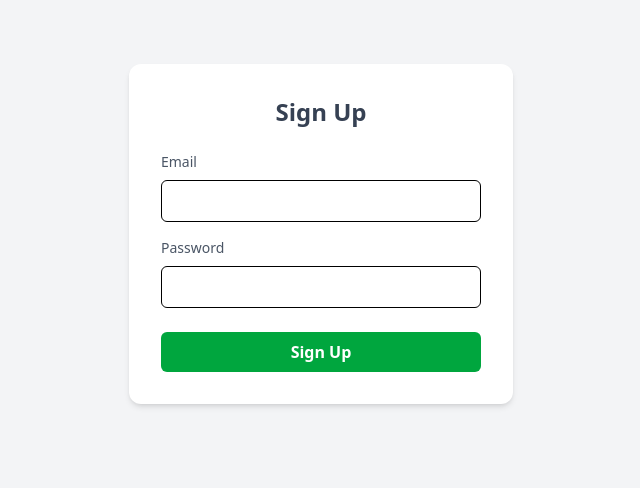
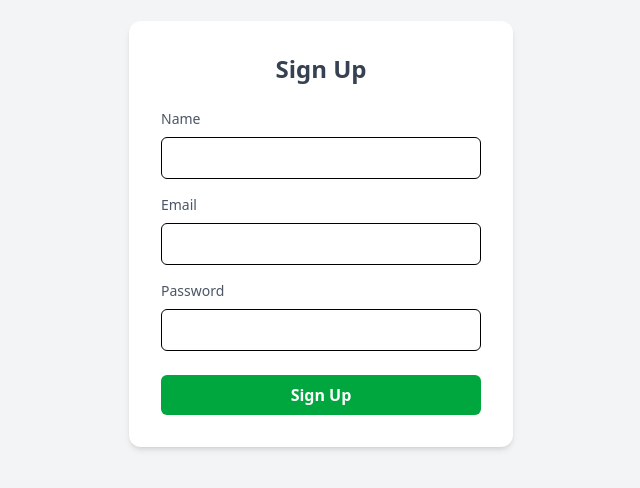
Before and after one commit to Harshitaa109/Dineboard, a React (Vite) app in the folder frontend/: page /signup in a window 1280 px wide. Shown: the part 166-654 px from the top of the page, without its empty margins (319-959 px from the left). Built offline with nearby package versions, Linux system fonts and the light colour scheme.

Commit message:
Update Signup.jsx

```diff
--- a/frontend/src/pages/Signup.jsx
+++ b/frontend/src/pages/Signup.jsx
@@ -3,6 +3,7 @@ import axios from "axios";
 import { useNavigate } from "react-router-dom";
 
 const Signup = () => {
+  const [name, setName] = useState(""); // New name state
   const [email, setEmail] = useState("");
   const [password, setPassword] = useState("");
   const navigate = useNavigate();
@@ -11,13 +12,17 @@ const Signup = () => {
     e.preventDefault();
     try {
       await axios.post(`${import.meta.env.VITE_BACKEND_URL}/api/auth/signup`, {
+        name, // Send name too
         email,
         password,
       });
       alert("Signup successful! Please log in.");
       navigate("/login");
     } catch (err) {
-      alert("Signup failed: " + err.response.data.message);
+      const message =
+        err.response?.data?.message ||
+        "Server not responding. Is your backend running?";
+      alert("Signup failed: " + message);
     }
   };
 
@@ -27,7 +32,18 @@ const Signup = () => {
         onSubmit={handleSignup}
         className="bg-white p-8 rounded-xl shadow-md w-full max-w-sm"
       >
-        <h2 className="text-2xl font-bold mb-6 text-center text-gray-700">Sign Up</h2>
+        <h2 className="text-2xl font-bold mb-6 text-center text-gray-700">
+          Sign Up
+        </h2>
+
+        <label className="block mb-2 text-sm font-medium text-gray-600">Name</label>
+        <input
+          type="text"
+          className="w-full px-4 py-2 border rounded-md mb-4 focus:outline-none focus:ring-2 focus:ring-blue-400"
+          value={name}
+          onChange={(e) => setName(e.target.value)}
+          required
+        />
 
         <label className="block mb-2 text-sm font-medium text-gray-600">Email</label>
         <input
```
